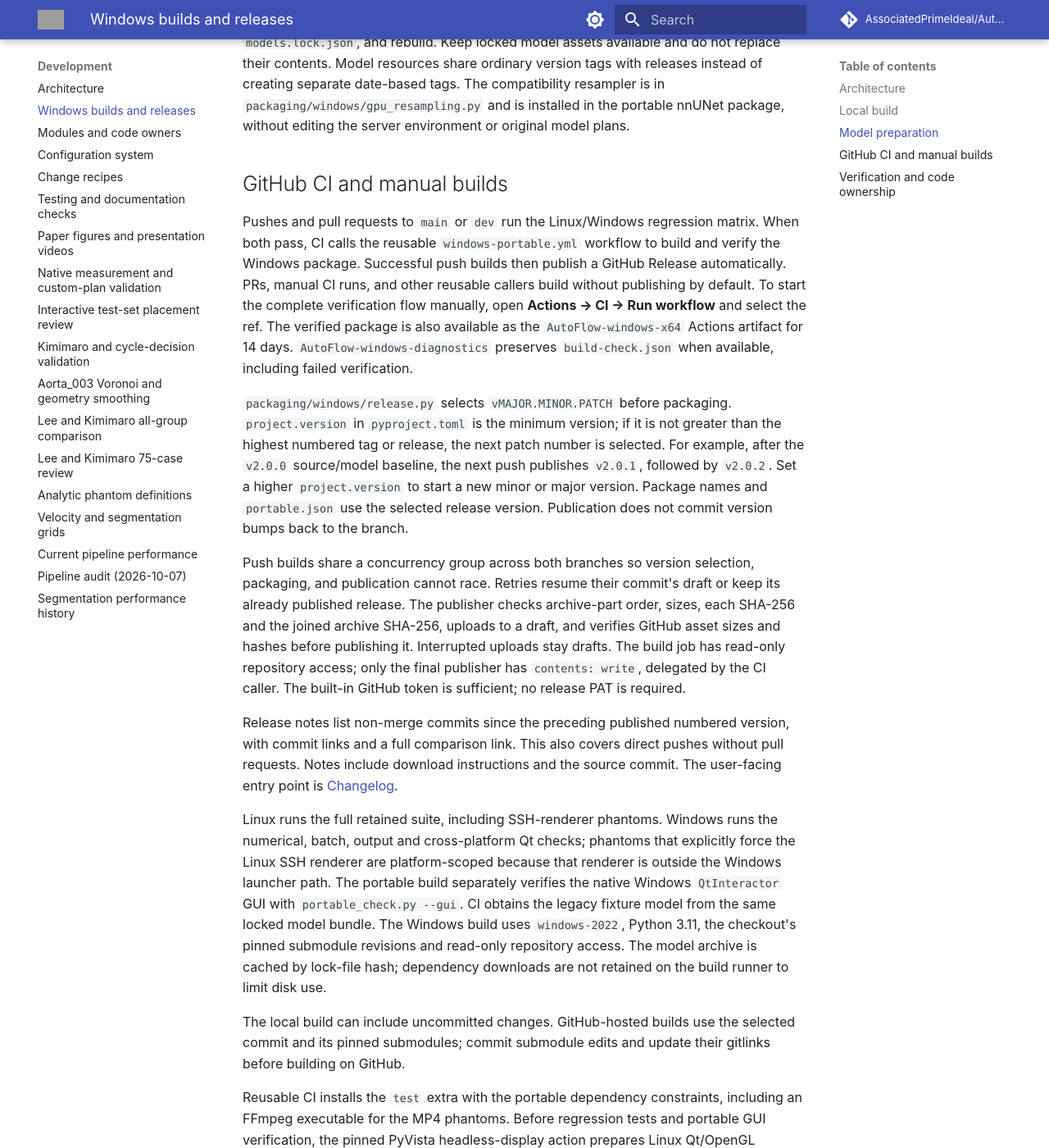
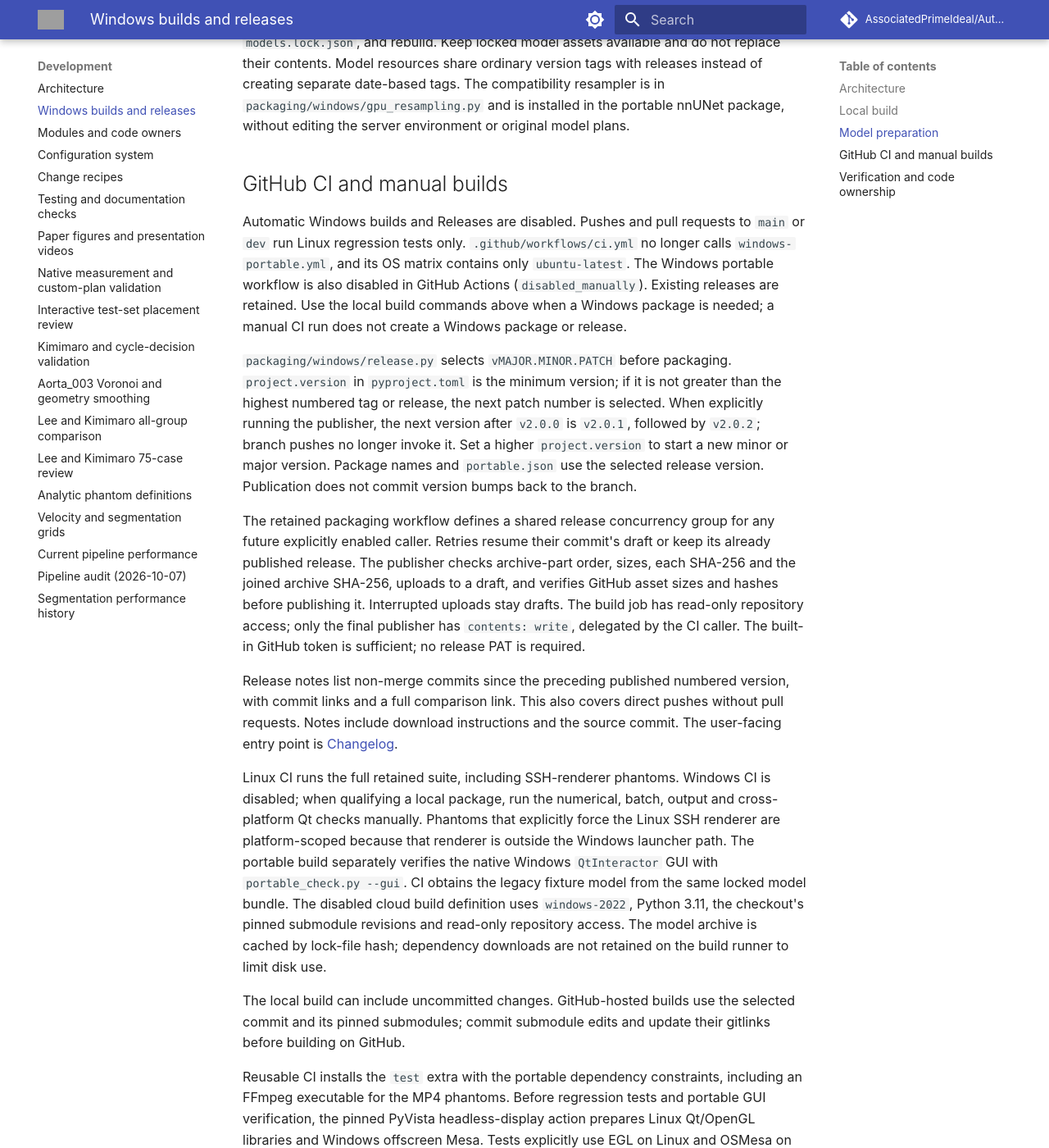
Before and after one commit to AssociatedPrimeIdeal/AutoFlow, an MkDocs documentation site: the page built from docs/en/developer/windows-packaging.md, in a window 1280 px wide and 1400 px high, scrolled down 3681 px. Shown: the whole window at 82% size. Built offline with MkDocs 1.6.1 and Material for MkDocs 9.7.7, drawn with Linux system fonts in a browser that asks for light colours; comment, search, counter and statistics services are not loaded; some of the changed text lies outside the part shown; grey boxes are pictures that could not be loaded.

Commit message:
ci: disable Windows builds and automatic releases

```diff
--- a/docs/en/developer/windows-packaging.md
+++ b/docs/en/developer/windows-packaging.md
@@ -62,15 +62,15 @@ Attach a changed model ZIP to a new numbered release, update the tag/URL/SHA-256
 
 ## GitHub CI and manual builds
 
-Pushes and pull requests to `main` or `dev` run the Linux/Windows regression matrix. When both pass, CI calls the reusable `windows-portable.yml` workflow to build and verify the Windows package. Successful push builds then publish a GitHub Release automatically. PRs, manual CI runs, and other reusable callers build without publishing by default. To start the complete verification flow manually, open **Actions → CI → Run workflow** and select the ref. The verified package is also available as the `AutoFlow-windows-x64` Actions artifact for 14 days. `AutoFlow-windows-diagnostics` preserves `build-check.json` when available, including failed verification.
+Automatic Windows builds and Releases are disabled. Pushes and pull requests to `main` or `dev` run Linux regression tests only. `.github/workflows/ci.yml` no longer calls `windows-portable.yml`, and its OS matrix contains only `ubuntu-latest`. The Windows portable workflow is also disabled in GitHub Actions (`disabled_manually`). Existing releases are retained. Use the local build commands above when a Windows package is needed; a manual CI run does not create a Windows package or release.
 
-`packaging/windows/release.py` selects `vMAJOR.MINOR.PATCH` before packaging. `project.version` in `pyproject.toml` is the minimum version; if it is not greater than the highest numbered tag or release, the next patch number is selected. For example, after the `v2.0.0` source/model baseline, the next push publishes `v2.0.1`, followed by `v2.0.2`. Set a higher `project.version` to start a new minor or major version. Package names and `portable.json` use the selected release version. Publication does not commit version bumps back to the branch.
+`packaging/windows/release.py` selects `vMAJOR.MINOR.PATCH` before packaging. `project.version` in `pyproject.toml` is the minimum version; if it is not greater than the highest numbered tag or release, the next patch number is selected. When explicitly running the publisher, the next version after `v2.0.0` is `v2.0.1`, followed by `v2.0.2`; branch pushes no longer invoke it. Set a higher `project.version` to start a new minor or major version. Package names and `portable.json` use the selected release version. Publication does not commit version bumps back to the branch.
 
-Push builds share a concurrency group across both branches so version selection, packaging, and publication cannot race. Retries resume their commit's draft or keep its already published release. The publisher checks archive-part order, sizes, each SHA-256 and the joined archive SHA-256, uploads to a draft, and verifies GitHub asset sizes and hashes before publishing it. Interrupted uploads stay drafts. The build job has read-only repository access; only the final publisher has `contents: write`, delegated by the CI caller. The built-in GitHub token is sufficient; no release PAT is required.
+The retained packaging workflow defines a shared release concurrency group for any future explicitly enabled caller. Retries resume their commit's draft or keep its already published release. The publisher checks archive-part order, sizes, each SHA-256 and the joined archive SHA-256, uploads to a draft, and verifies GitHub asset sizes and hashes before publishing it. Interrupted uploads stay drafts. The build job has read-only repository access; only the final publisher has `contents: write`, delegated by the CI caller. The built-in GitHub token is sufficient; no release PAT is required.
 
 Release notes list non-merge commits since the preceding published numbered version, with commit links and a full comparison link. This also covers direct pushes without pull requests. Notes include download instructions and the source commit. The user-facing entry point is [Changelog](../user/changelog.md).
 
-Linux runs the full retained suite, including SSH-renderer phantoms. Windows runs the numerical, batch, output and cross-platform Qt checks; phantoms that explicitly force the Linux SSH renderer are platform-scoped because that renderer is outside the Windows launcher path. The portable build separately verifies the native Windows `QtInteractor` GUI with `portable_check.py --gui`. CI obtains the legacy fixture model from the same locked model bundle. The Windows build uses `windows-2022`, Python 3.11, the checkout's pinned submodule revisions and read-only repository access. The model archive is cached by lock-file hash; dependency downloads are not retained on the build runner to limit disk use.
+Linux CI runs the full retained suite, including SSH-renderer phantoms. Windows CI is disabled; when qualifying a local package, run the numerical, batch, output and cross-platform Qt checks manually. Phantoms that explicitly force the Linux SSH renderer are platform-scoped because that renderer is outside the Windows launcher path. The portable build separately verifies the native Windows `QtInteractor` GUI with `portable_check.py --gui`. CI obtains the legacy fixture model from the same locked model bundle. The disabled cloud build definition uses `windows-2022`, Python 3.11, the checkout's pinned submodule revisions and read-only repository access. The model archive is cached by lock-file hash; dependency downloads are not retained on the build runner to limit disk use.
 
 The local build can include uncommitted changes. GitHub-hosted builds use the selected commit and its pinned submodules; commit submodule edits and update their gitlinks before building on GitHub.
 
@@ -82,7 +82,7 @@ Windows; an empty Windows backend would override the action and fall back to
 native WGL on a runner without a usable OpenGL context. See
 [Headless CI rendering](testing.md#headless-ci-rendering) for maintenance details.
 
-The local archive build retains the complete ZIP. The Actions artifact includes the ZIP or, for large builds, the verified parts, joiner and manifest. Every part and the joined ZIP have SHA-256 verification. A newer CI run for the same ref cancels the in-progress run.
+The local archive build retains the complete ZIP. If the packaging workflow is explicitly enabled again, its Actions artifact includes the ZIP or, for large builds, the verified parts, joiner and manifest. Every part and the joined ZIP have SHA-256 verification. A newer CI run for the same ref cancels the in-progress run.
 
 ## Verification and code ownership
 
```
Also changed, not shown: README.md (+1 -1 lines), docs/en/user/windows-portable.md (+2 -2 lines), 2 other files.
